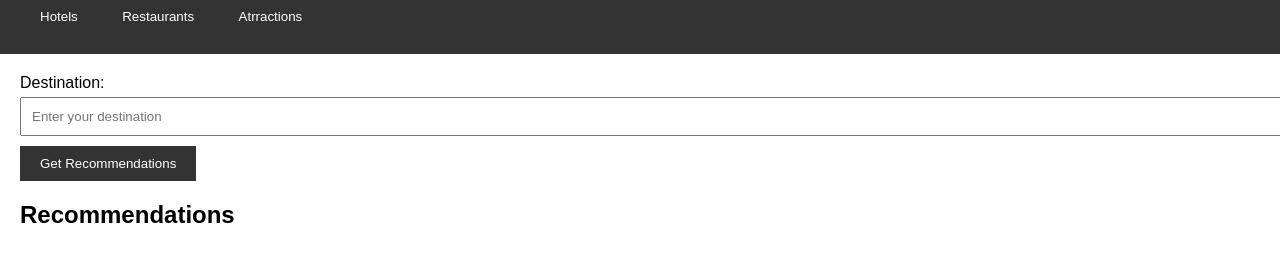
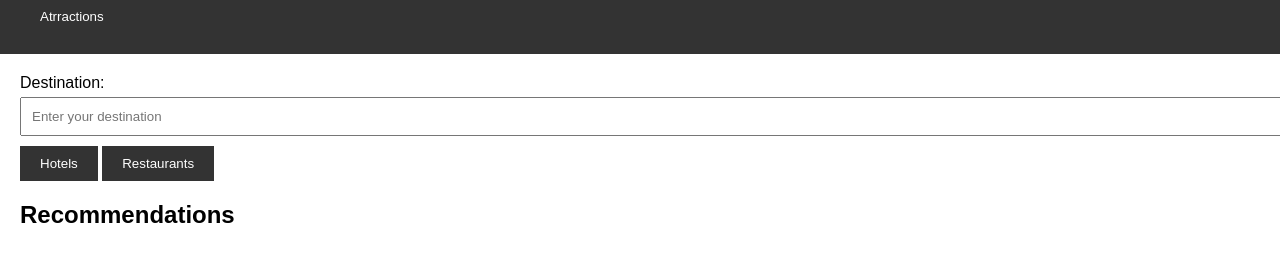
Before and after one commit to muriukiMartin/Travel-Advisor, a website: page index.html in a window 1280 px wide. Shown: the part 58-320 px from the top of the page. Drawn offline with Linux system fonts and the light colour scheme; no server answers.

Commit message:
Add buttons for both hotels and restaurants

```diff
--- a/index.html
+++ b/index.html
@@ -6,23 +6,27 @@
     <meta name="viewport" content="width=device-width, initial-scale=1.0">
     <meta http-equiv="X-UA-Compatible" content="ie=edge">
     <link rel="stylesheet" href="./css/style.css">
+    <script src="./js/main.js"></script>
+    <script src="./js/restaurants.js"></script>
     <title>Travel Advisor</title>
 </head>
 
 <body>
     <header>
         <h1>Travel Advisor</h1>
-        <button id="get-hotels">Hotels</button>
-        <button id="get-restaurants">Restaurants</button>
+        <!-- <button id="get-hotels">Hotels</button>
+        <button id="get-restaurants">Restaurants</button> -->
         <button>Atrractions</button>
     </header>
     <main>
         <form>
             <label for="destination">Destination:</label>
             <input type="text" id="destination" placeholder="Enter your destination">
+            <button type="button" id="get-hotels" onclick="getHotelRecommendations()">Hotels</button>
+            <button type="button" id="get-restaurants" onclick="getRestaurantRecommendations()">Restaurants</button>
+            <!--  -->
 
 
-            <button type="button" onclick="getRecommendations()">Get Recommendations</button>
         </form>
 
         <div id="recommendations">
@@ -31,7 +35,7 @@
         </div>
     </main>
 
-    <script src="./js/main.js"></script>
+
 </body>
 
 </html>
```
